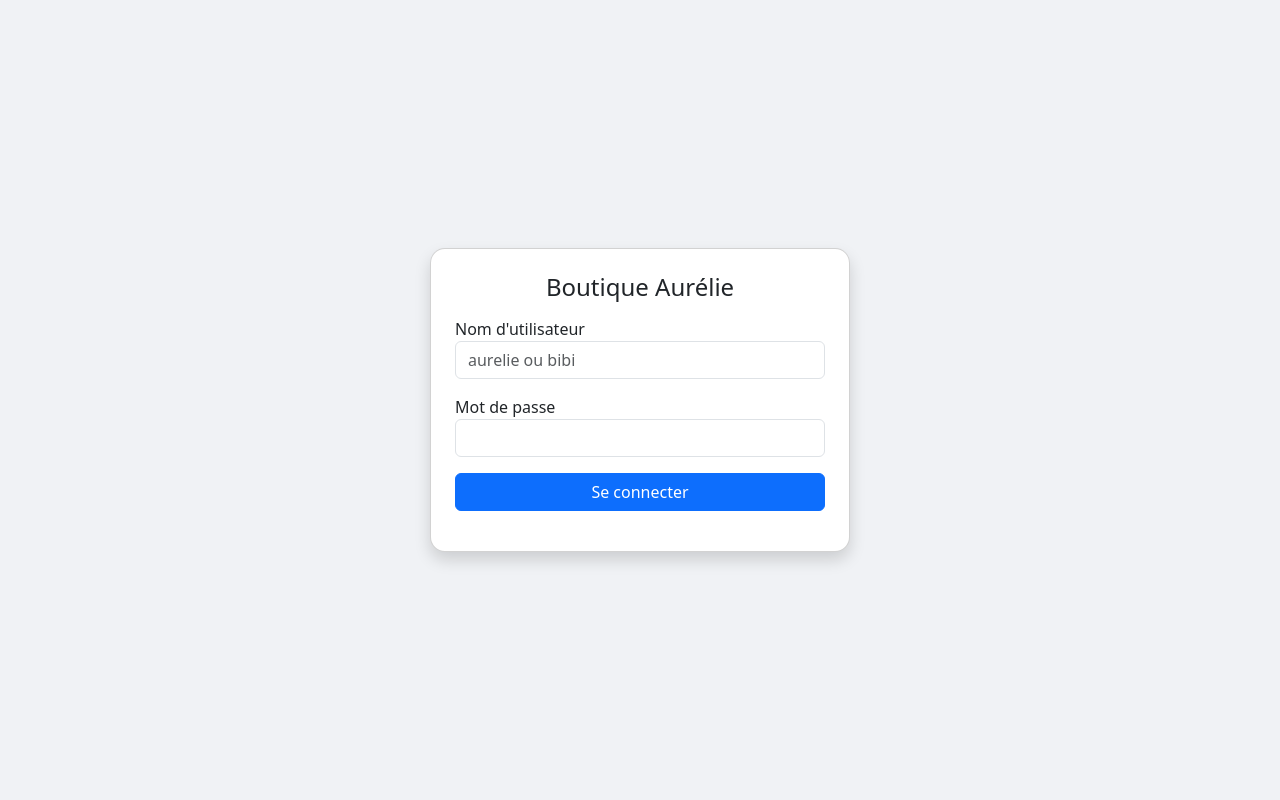
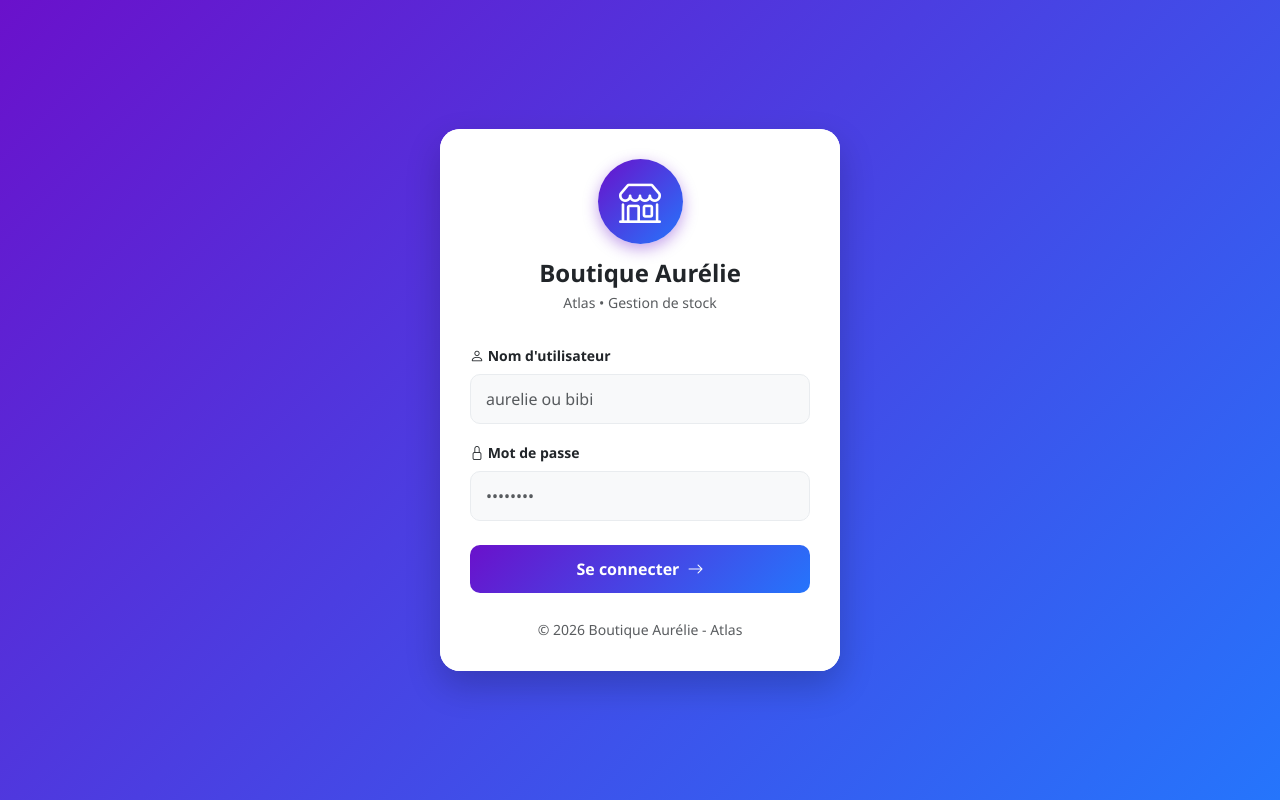
Before and after one commit to francinetchakouet147-cloud/ma-boutique, a Flask app: page / in a window 1280 px wide. Run offline with Flask 3, Linux system fonts and the light colour scheme.

Commit message:
Update login.html

```diff
--- a/templates/login.html
+++ b/templates/login.html
@@ -1,37 +1,42 @@
-<!DOCTYPE html>
-<html lang="fr"><head><meta charset="UTF-8"><meta name="viewport" content="width=device-width,initial-scale=1">
-<title>Connexion</title>
-<link rel="manifest" href="/static/manifest.json">
+<!DOCTYPE html><html lang="fr"><head><meta charset="UTF-8"><meta name="viewport" content="width=device-width,initial-scale=1">
+<title>Boutique Aurélie - Connexion</title>
 <link href="https://cdn.jsdelivr.net/npm/bootstrap@5.3.0/dist/css/bootstrap.min.css" rel="stylesheet">
-</head>
-<body style="background:#f0f2f5;display:flex;align-items:center;justify-content:center;min-height:100vh">
-<div class="card p-4 shadow" style="width:100%;max-width:420px;border-radius:15px">
-<h4 class="text-center mb-3">Boutique Aurélie</h4>
-<div class="mb-3"><label>Nom d'utilisateur</label><input id="nom" class="form-control" placeholder="aurelie ou bibi"></div>
-<div class="mb-3"><label>Mot de passe</label><input id="pass" type="password" class="form-control"></div>
-<button class="btn btn-primary w-100" onclick="connecter()">Se connecter</button>
-<div id="msg" class="mt-3"></div>
+<link rel="stylesheet" href="https://cdn.jsdelivr.net/npm/bootstrap-icons@1.11.0/font/bootstrap-icons.css">
+<style>
+body{background:linear-gradient(135deg,#6a11cb 0%,#2575fc 100%);display:flex;align-items:center;justify-content:center;min-height:100vh;font-family:'Segoe UI',sans-serif}
+.card-login{width:100%;max-width:400px;border-radius:20px;border:none;box-shadow:0 15px 35px rgba(0,0,0,0.2);overflow:hidden}
+.header{background:white;padding:30px 20px 10px;text-align:center}
+.avatar{width:85px;height:85px;margin:0 auto 15px;background:linear-gradient(135deg,#6a11cb,#2575fc);border-radius:50%;display:flex;align-items:center;justify-content:center;color:white;font-size:42px;box-shadow:0 5px 15px rgba(106,17,203,0.4)}
+.body-login{padding:20px 30px 30px;background:white}
+.form-control{border-radius:10px;padding:12px 15px;background:#f8f9fa;border:1px solid #e9ecef}
+.btn-primary{border-radius:10px;padding:12px;font-weight:600;border:none;background:linear-gradient(135deg,#6a11cb,#2575fc)}
+</style></head><body>
+<div class="card card-login">
+  <div class="header"><div class="avatar"><i class="bi bi-shop"></i></div><h4 class="fw-bold mb-1">Boutique Aurélie</h4><p class="text-muted small mb-0">Atlas • Gestion de stock</p></div>
+  <div class="body-login">
+    <div class="mb-3"><label class="form-label small fw-semibold"><i class="bi bi-person"></i> Nom d'utilisateur</label><input id="nom" class="form-control" placeholder="aurelie ou bibi"></div>
+    <div class="mb-4"><label class="form-label small fw-semibold"><i class="bi bi-lock"></i> Mot de passe</label><input id="pass" type="password" class="form-control" placeholder="••••••••"></div>
+    <button class="btn btn-primary w-100" onclick="connecter()">Se connecter <i class="bi bi-arrow-right ms-1"></i></button>
+    <div id="msg" class="mt-3"></div>
+    <div class="text-center mt-4"><small class="text-muted">© 2026 Boutique Aurélie - Atlas</small></div>
+  </div>
 </div>
 <script>
 async function connecter(){
  let nom=document.getElementById('nom').value.trim().toLowerCase();
  let pass=document.getElementById('pass').value.trim();
  if(!nom||!pass) return alert('Remplis tout');
+ let btn=document.querySelector('button'); btn.innerHTML='<span class="spinner-border spinner-border-sm"></span> Connexion...'; btn.disabled=true;
  let r=await fetch('/api/login',{method:'POST',headers:{'Content-Type':'application/json'},body:JSON.stringify({nom,pass})});
- let res=await r.json();
- if(!res.ok){ document.getElementById('msg').innerHTML=`<div class="alert alert-danger">${res.msg}</div>`; return; }
+ let res=await r.json(); btn.innerHTML='Se connecter <i class="bi bi-arrow-right ms-1"></i>'; btn.disabled=false;
+ if(!res.ok){ document.getElementById('msg').innerHTML=`<div class="alert alert-danger rounded-3 py-2 small"><i class="bi bi-exclamation-triangle"></i> ${res.msg}</div>`; return; }
  if(res.role==='admin'){ localStorage.setItem('session','admin'); location.href='/admin'; return; }
- // CLIENT
  if(res.premiere){
-   let n1=prompt("PREMIÈRE CONNEXION\nCrée ton nouveau mot de passe:");
-   if(!n1||n1.length<4) return alert('4 min');
-   let n2=prompt("Confirme:");
-   if(n1!==n2) return alert('pas pareil');
-   await fetch(`/api/clients/${res.client.id}`,{method:'PUT',headers:{'Content-Type':'application/json'},body:JSON.stringify({newpass:n1})});
-   alert('✅ Mot de passe changé dans stock.db ! Reconnecte-toi avec '+n1); location.reload(); return;
+   let n1=prompt("PREMIÈRE CONNEXION\nCrée ton nouveau mot de passe:"); if(!n1||n1.length<4) return alert('4 caractères minimum');
+   let n2=prompt("Confirme:"); if(n1!==n2) return alert('pas pareil');
+   await fetch(`/api/clients/${res.client._id}`,{method:'PUT',headers:{'Content-Type':'application/json'},body:JSON.stringify({newpass:n1})});
+   alert('✅ Mot de passe changé dans Atlas ! Reconnecte-toi avec '+n1); location.reload(); return;
  }
- localStorage.setItem('client',JSON.stringify(res.client));
- localStorage.setItem('boutique',res.client.boutique);
- location.href='/boutique';
+ localStorage.setItem('client',JSON.stringify(res.client)); localStorage.setItem('boutique',res.client.boutique); location.href='/boutique';
 }
 </script></body></html>
```
